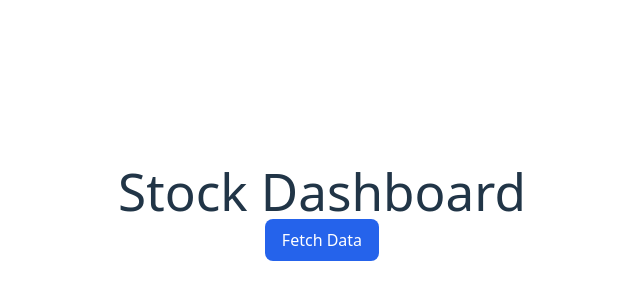
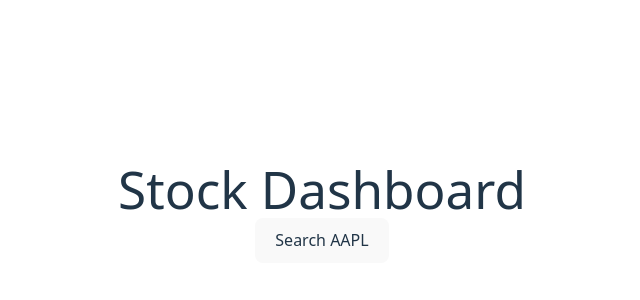
Before and after one commit to michelle-burton/stock-dashboard, a React (Vite) app: page / in a window 1280 px wide. Shown: the part 188-488 px from the top of the page, without its empty margins (318-958 px from the left). Built offline with nearby package versions, Linux system fonts and the light colour scheme; no server answers.

Commit message:
pulling in stock data

```diff
--- a/src/App.jsx
+++ b/src/App.jsx
@@ -2,43 +2,38 @@ import { useState } from 'react'
 import './index.css'
 
 function App() {
+    const [results, setResults] = useState(null);
+    const apiKey = import.meta.env.VITE_FINNHUB_API_KEY;
 
-    function handleClick() {
-        console.log("in click")
+    async function searchSymbol(symbol) {
+        console.log(import.meta.env.VITE_FINNHUB_API_KEY);
+        try {
+            const response = await fetch(
+                `https://finnhub.io/api/v1/search?q=${symbol}&token=${apiKey}`
+            )
+            const data = await response.json();
+            setResults(data || "No Data");
+        } catch (error) {
+            console.error("Error fetching symbol:", error)
+       }
     }
+
 
   return (
       <>
           <h1>Stock Dashboard</h1>
-          <button
-              onClick={handleClick}
+          {/* <button
+              onClick={getStockPrice}
               className="px-4 py-2 bg-blue-600 text-white rounded-lg hover:bg-blue-700"
-          >Fetch Data</button>
-{/*
-          <div className="grid grid-cols-3 gap-4">
-  <div>Item 1</div>
-  <div>Item 2</div>
-  <div>Item 3</div>
-  <div>Item 4</div>
-          </div>
+          >Get Stock Price</button> */}
+           <button onClick={() => searchSymbol("AAPL")}>Search AAPL</button>
 
-          <div>
-              <div className="flex items-center gap-1.5 sm:flex-col"><div className="bg-sky-100"></div><p className="text-center font-mono text-xs text-gray-600 dark:text-gray-400">100</p></div>
-  <div className="bg-sky-50">x</div>
-  <div className="bg-sky-100"></div>
-  <div className="bg-sky-200"></div>
-  <div className="bg-sky-300"></div>
-  <div className="bg-sky-400"></div>
-  <div className="bg-sky-500"></div>
-  <div className="bg-sky-600"></div>
-  <div className="bg-sky-700"></div>
-  <div className="bg-sky-800"></div>
-  <div className="bg-sky-900"></div>
-  <div className="bg-sky-950"></div>
-          </div>
-
-<div className="w-6 h-6 bg-red-500">xxx</div> */}
-
+          {results &&
+            <div>
+                <h3>Results:</h3>
+                <pre>{JSON.stringify(results, null, 2)}</pre>
+            </div>
+           }
 
     </>
   )
```
